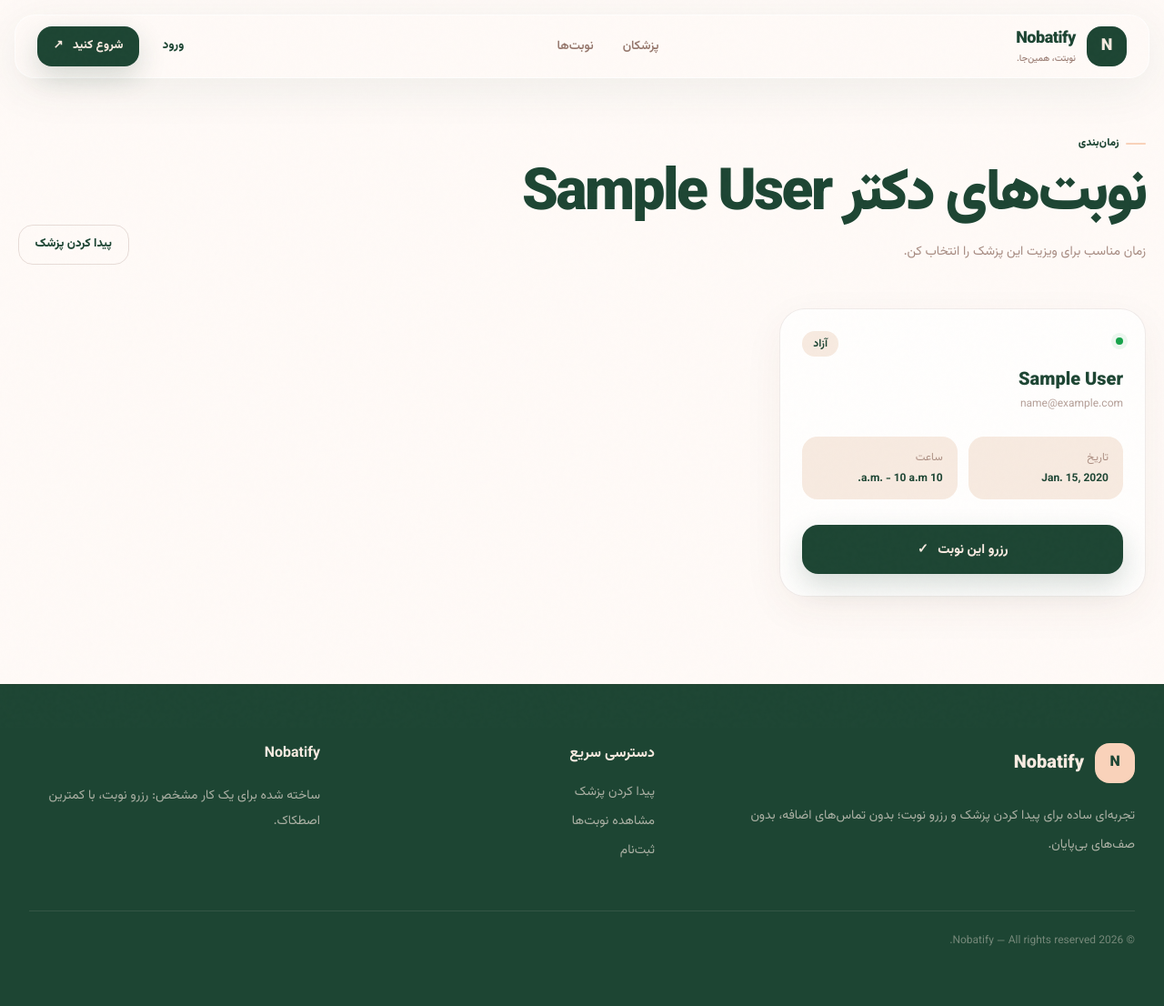
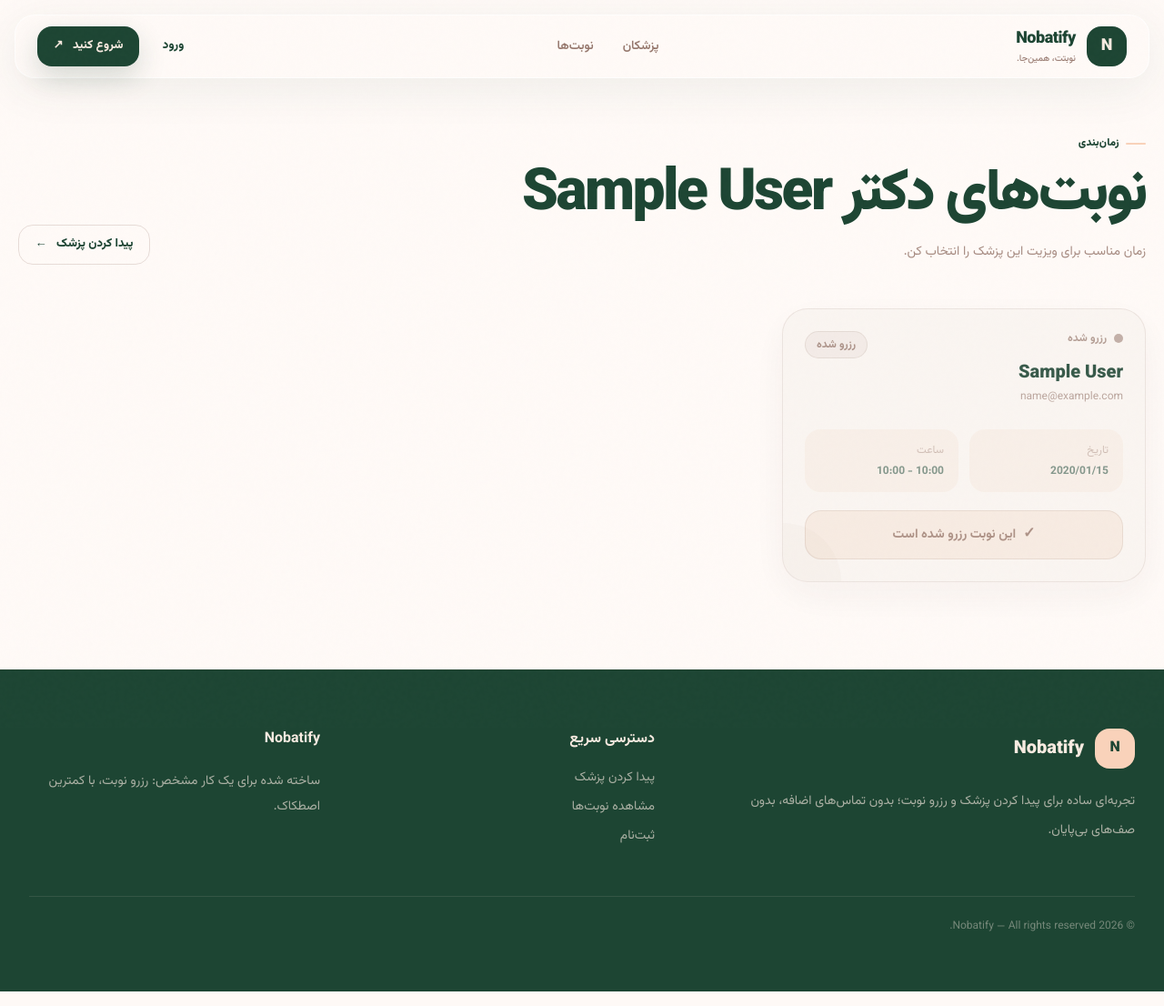
Before and after one commit to amirhosseineilat/Nobatify, a Django app: page /appointments/appointment/?doctor=1 in a window 1280 px wide. Shown: the whole page at 91% size. Run offline with Django 5.2, Linux system fonts and the light colour scheme; tables that the repository leaves empty hold one stand-in row (values such as "Sample post"); some libraries are stand-ins or nearby versions.

Commit message:
add timeslot template

```diff
--- a/appointments/urls.py
+++ b/appointments/urls.py
@@ -2,7 +2,7 @@ from django.urls import path
 from .views import *
 
 urlpatterns = [
-    path("appointment/", AppointmentListView.as_view(), name="appointment"),
+    path("appointment/", TimeSlotListView.as_view(), name="appointment"),
     path("appointment/my", MyAppointmentListView.as_view(), name="my_appointment"),
     path("appointment/<int:pk>/book/", AppointmentBookView.as_view(), name="appointment_book"),
     path(
--- a/appointments/views.py
+++ b/appointments/views.py
@@ -10,10 +10,9 @@ from django.contrib.auth.mixins import LoginRequiredMixin
 # Create your views here.
 
 
-class AppointmentListView(ListView):
-    # model = Appointment
-    template_name = "appointments/appointment_list.html"
-    context_object_name = "appointments"
+class TimeSlotListView(ListView):
+    template_name = "appointments/timeslot_list.html"
+    context_object_name = "timeslots"
 
     def get_queryset(self):
         doctor_id = self.request.GET.get("doctor")
@@ -32,14 +31,13 @@ class AppointmentListView(ListView):
 
 
 class MyAppointmentListView(ListView):
-    model = Appointment
     template_name = "appointments/my_appointment_list.html"
     context_object_name = "appointments"
 
     def get_queryset(self):
         return Appointment.objects.filter(patient=self.request.user).select_related(
             "doctor"
-        )
+        ).select_related("time_slot")
 
 
 class AppointmentBookView(LoginRequiredMixin, View):
@@ -50,6 +48,7 @@ class AppointmentBookView(LoginRequiredMixin, View):
         appointment = Appointment(doctor=timeslot.doctor,time_slot=timeslot,patient=request.user)
         timeslot.is_reserved = True
         appointment.save()
+        timeslot.save()
 
         messages.success(request, "Appointment booked successfully.")
 
@@ -66,7 +65,7 @@ class AppointmentCancelView(LoginRequiredMixin, View):
             timeslot.is_reserved = False
             timeslot.save()
         except Exception as e :
-            print("e")
+            print(e)
 
 
 
--- a/templates/appointments/appointment_list.html
+++ b/templates/appointments/appointment_list.html
@@ -61,6 +61,8 @@
                         <span class="rounded-full bg-[#F7EAE0] px-3 py-1.5 text-xs font-bold text-[#1D4533]">
                             {% if appointment.patient %}
                                 رزرو شده
+                            {% elif appointment.is_reserved == True %}
+                                رزرو شده
                             {% else %}
                                 آزاد
                             {% endif %}
@@ -94,10 +96,17 @@
                         <span>←</span>
                     </a> -->
 
+
+                {% if appointment.is_reserved == False %}
                     <form method="post" action="{% url 'appointment_book' appointment.pk %}" class="mt-7">
                         {% csrf_token %}
                         <button class="btn btn-primary btn-lg w-full justify-center">رزرو این نوبت <span>✓</span></button>
                     </form>
+                {% elif not user.is_authenticated %}
+                    <a href="{% url 'login' %}" class="btn btn-primary btn-lg mt-7 w-full justify-center">برای رزرو وارد شو <span>→</span></a>
+                {% else %}
+                    <div class="mt-7 rounded-2xl bg-[#F7EAE0] p-4 text-center text-sm font-bold text-[#5E3122]">این نوبت قبلاً رزرو شده است.</div>
+                {% endif %}
                 </article>
 
             {% empty %}
--- a/templates/appointments/my_appointment_list.html
+++ b/templates/appointments/my_appointment_list.html
@@ -62,12 +62,12 @@
 
                         <div class="mini-info">
                             <span>تاریخ</span>
-                            <strong>{{ appointment.date }}</strong>
+                            <strong>{{ appointment.time_slot.date }}</strong>
                         </div>
 
                         <div class="mini-info">
                             <span>ساعت</span>
-                            <strong>{{ appointment.time }}</strong>
+                            <strong>{{ appointment.time_slot.start_time }}-{{ appointment.time_slot.end_time }}</strong>
                         </div>
 
                     </div>
--- /dev/null
+++ b/templates/appointments/timeslot_list.html
@@ -0,0 +1,306 @@
+{% extends "base.html" %}
+
+{% block title %}نوبت‌ها | Nobatify{% endblock %}
+
+{% block content %}
+<section class="page-shell">
+    <div class="mx-auto max-w-7xl">
+
+        <!-- Header -->
+        <div class="flex flex-col justify-between gap-5 md:flex-row md:items-end reveal-up">
+            <div>
+                <span class="eyebrow">زمان‌بندی</span>
+
+                <h1 class="page-title">
+                    {% if selected_doctor %}
+                        نوبت‌های دکتر
+                        {{ selected_doctor.first_name }}
+                        {{ selected_doctor.last_name }}
+                    {% else %}
+                        نوبت‌های در دسترس
+                    {% endif %}
+                </h1>
+
+                <p class="mt-3 text-sm leading-7 text-[#5E3122]/55">
+                    {% if selected_doctor %}
+                        زمان مناسب برای ویزیت این پزشک را انتخاب کن.
+                    {% else %}
+                        زمان مناسب را پیدا کن و برای رزرو وارد جزئیات شو.
+                    {% endif %}
+                </p>
+            </div>
+
+            <a href="{% url 'doctors' %}" class="btn btn-outline">
+                پیدا کردن پزشک
+                <span>←</span>
+            </a>
+        </div>
+
+
+        <!-- Time Slots -->
+        <div class="mt-12 grid gap-5 sm:grid-cols-2 lg:grid-cols-3">
+
+            {% for timeslot in timeslots %}
+
+                <article
+                    class="
+                        appointment-card
+                        reveal-up
+                        relative overflow-hidden
+                        transition-all duration-500
+                        {% if timeslot.is_reserved %}
+                            border-[#5E3122]/10
+                            bg-[#faf5f1]
+                            opacity-[0.88]
+                        {% else %}
+                            hover:-translate-y-2
+                            hover:border-[#F9D2BA]
+                        {% endif %}
+                    "
+                    data-delay="{{ forloop.counter0|add:'50' }}"
+                >
+
+                    <!-- Top Status -->
+                    <div class="flex items-start justify-between gap-4">
+
+                        <div class="min-w-0">
+
+                            <!-- Status dot -->
+                            <div class="flex items-center gap-2">
+
+                                {% if timeslot.is_reserved %}
+
+                                    <span
+                                        class="
+                                            h-2.5 w-2.5 rounded-full
+                                            bg-[#5E3122]/40
+                                        "
+                                    ></span>
+
+                                    <span class="text-xs font-bold text-[#5E3122]/50">
+                                        رزرو شده
+                                    </span>
+
+                                {% else %}
+
+                                    <span
+                                        class="
+                                            h-2.5 w-2.5 rounded-full
+                                            bg-[#1D4533]
+                                            shadow-[0_0_0_5px_rgba(29,69,51,.08)]
+                                        "
+                                    ></span>
+
+                                    <span class="text-xs font-bold text-[#1D4533]">
+                                        زمان آزاد
+                                    </span>
+
+                                {% endif %}
+
+                            </div>
+
+
+                            <!-- Doctor -->
+                            <h2 class="mt-4 text-xl font-black text-[#1D4533]">
+                                {{ timeslot.doctor.first_name }}
+                                {{ timeslot.doctor.last_name }}
+                            </h2>
+
+                            <p class="mt-1 text-xs text-[#5E3122]/45">
+                                {{ timeslot.doctor.email }}
+                            </p>
+
+                        </div>
+
+
+                        <!-- Status Badge -->
+                        {% if timeslot.is_reserved %}
+
+                            <span
+                                class="
+                                    shrink-0 rounded-full
+                                    border border-[#5E3122]/10
+                                    bg-[#5E3122]/5
+                                    px-3 py-1.5
+                                    text-xs font-bold
+                                    text-[#5E3122]/55
+                                "
+                            >
+                                رزرو شده
+                            </span>
+
+                        {% else %}
+
+                            <span
+                                class="
+                                    shrink-0 rounded-full
+                                    bg-[#F9D2BA]
+                                    px-3 py-1.5
+                                    text-xs font-bold
+                                    text-[#1D4533]
+                                "
+                            >
+                                آزاد
+                            </span>
+
+                        {% endif %}
+
+                    </div>
+
+
+                    <!-- Date & Time -->
+                    <div class="mt-7 grid grid-cols-2 gap-3">
+
+                        <div
+                            class="
+                                mini-info
+                                transition-all duration-300
+                                {% if timeslot.is_reserved %}
+                                    opacity-60
+                                {% endif %}
+                            "
+                        >
+                            <span>تاریخ</span>
+
+                            <strong>
+                                {{ timeslot.date|date:"Y/m/d" }}
+                            </strong>
+                        </div>
+
+
+                        <div
+                            class="
+                                mini-info
+                                transition-all duration-300
+                                {% if timeslot.is_reserved %}
+                                    opacity-60
+                                {% endif %}
+                            "
+                        >
+                            <span>ساعت</span>
+
+                            <strong>
+                                {{ timeslot.start_time|time:"H:i" }}
+                                -
+                                {{ timeslot.end_time|time:"H:i" }}
+                            </strong>
+                        </div>
+
+                    </div>
+
+
+                    <!-- Action -->
+                    <div class="mt-5">
+
+                        {% if timeslot.is_reserved %}
+
+                            <!-- Reserved -->
+                            <div
+                                class="
+                                    flex min-h-[54px]
+                                    items-center justify-center
+                                    gap-2
+                                    rounded-[18px]
+                                    border border-[#5E3122]/10
+                                    bg-[#F7EAE0]
+                                    text-sm font-bold
+                                    text-[#5E3122]/55
+                                "
+                            >
+                                <span class="text-base">✓</span>
+                                این نوبت رزرو شده است
+                            </div>
+
+                        {% elif not user.is_authenticated %}
+
+                            <!-- Login Required -->
+                            <a
+                                href="{% url 'login' %}?next={{ request.path }}"
+                                class="
+                                    btn btn-primary btn-lg
+                                    w-full justify-center
+                                "
+                            >
+                                برای رزرو وارد شو
+                                <span>→</span>
+                            </a>
+
+                        {% else %}
+
+                            <!-- Available -->
+                            <form
+                                method="post"
+                                action="{% url 'appointment_book' timeslot.pk %}"
+                            >
+                                {% csrf_token %}
+
+                                <button
+                                    type="submit"
+                                    class="
+                                        btn btn-primary btn-lg
+                                        w-full justify-center
+                                    "
+                                >
+                                    رزرو این نوبت
+                                    <span>✓</span>
+                                </button>
+                            </form>
+
+                        {% endif %}
+
+                    </div>
+
+
+                    <!-- Reserved Overlay -->
+                    {% if timeslot.is_reserved %}
+                        <div
+                            class="
+                                pointer-events-none
+                                absolute -bottom-16 -left-16
+                                h-32 w-32
+                                rounded-full
+                                bg-[#5E3122]/[0.025]
+                            "
+                        ></div>
+                    {% endif %}
+
+                </article>
+
+            {% empty %}
+
+                <!-- Empty -->
+                <div class="empty-state sm:col-span-2 lg:col-span-3">
+
+                    <span class="text-4xl">◷</span>
+
+                    <h2 class="mt-4 text-2xl font-black text-[#1D4533]">
+                        هنوز نوبتی وجود ندارد
+                    </h2>
+
+                    <p class="mt-2 text-sm text-[#5E3122]/55">
+                        {% if selected_doctor %}
+                            در حال حاضر برای این پزشک نوبت آزادی وجود ندارد.
+                        {% else %}
+                            به‌زودی زمان‌های جدید اضافه می‌شوند.
+                        {% endif %}
+                    </p>
+
+                    {% if selected_doctor %}
+                        <a
+                            href="{% url 'doctors' %}"
+                            class="btn btn-outline mt-6"
+                        >
+                            انتخاب پزشک دیگر
+                            <span>←</span>
+                        </a>
+                    {% endif %}
+
+                </div>
+
+            {% endfor %}
+
+        </div>
+
+    </div>
+</section>
+{% endblock %}
```
